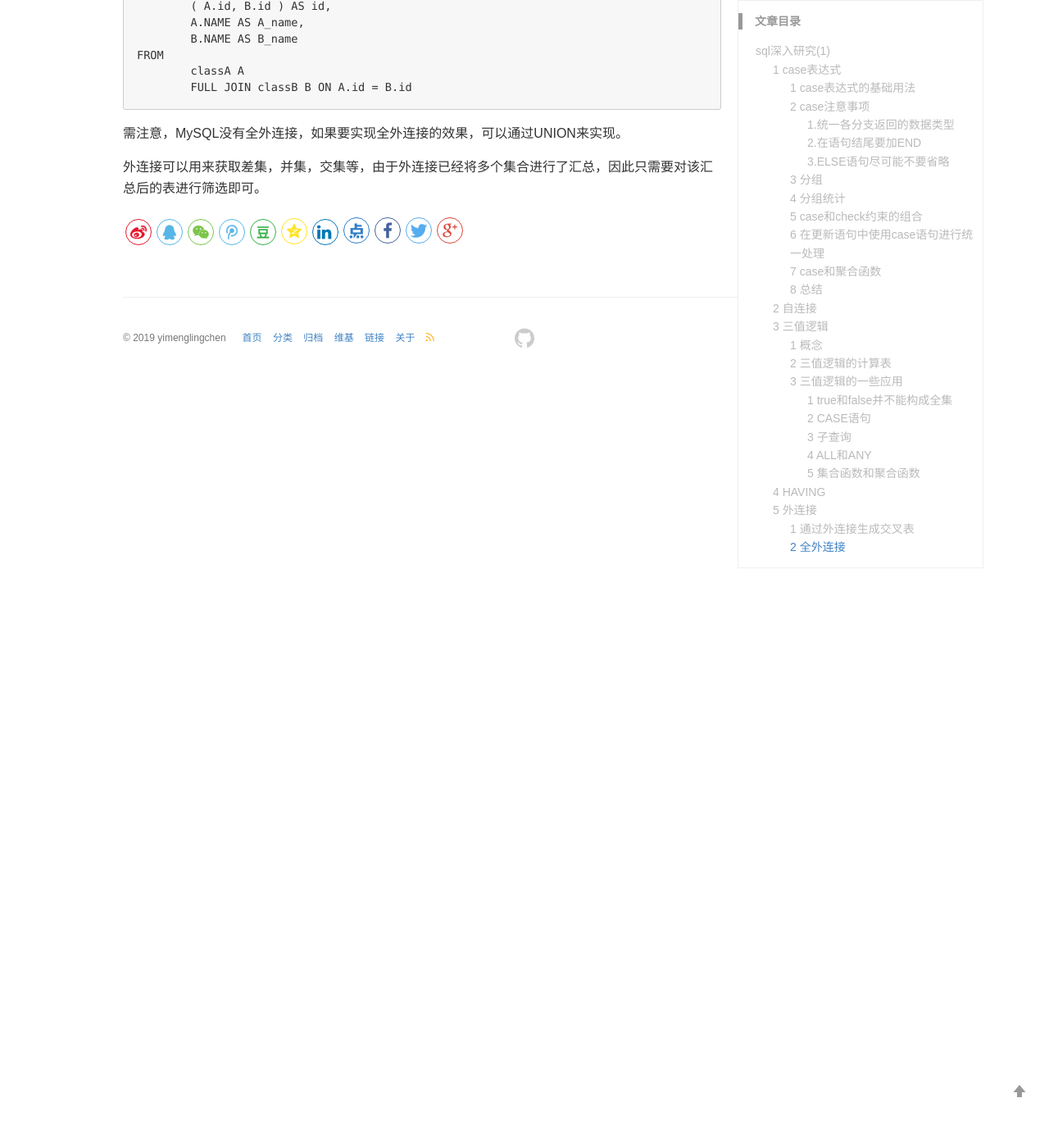
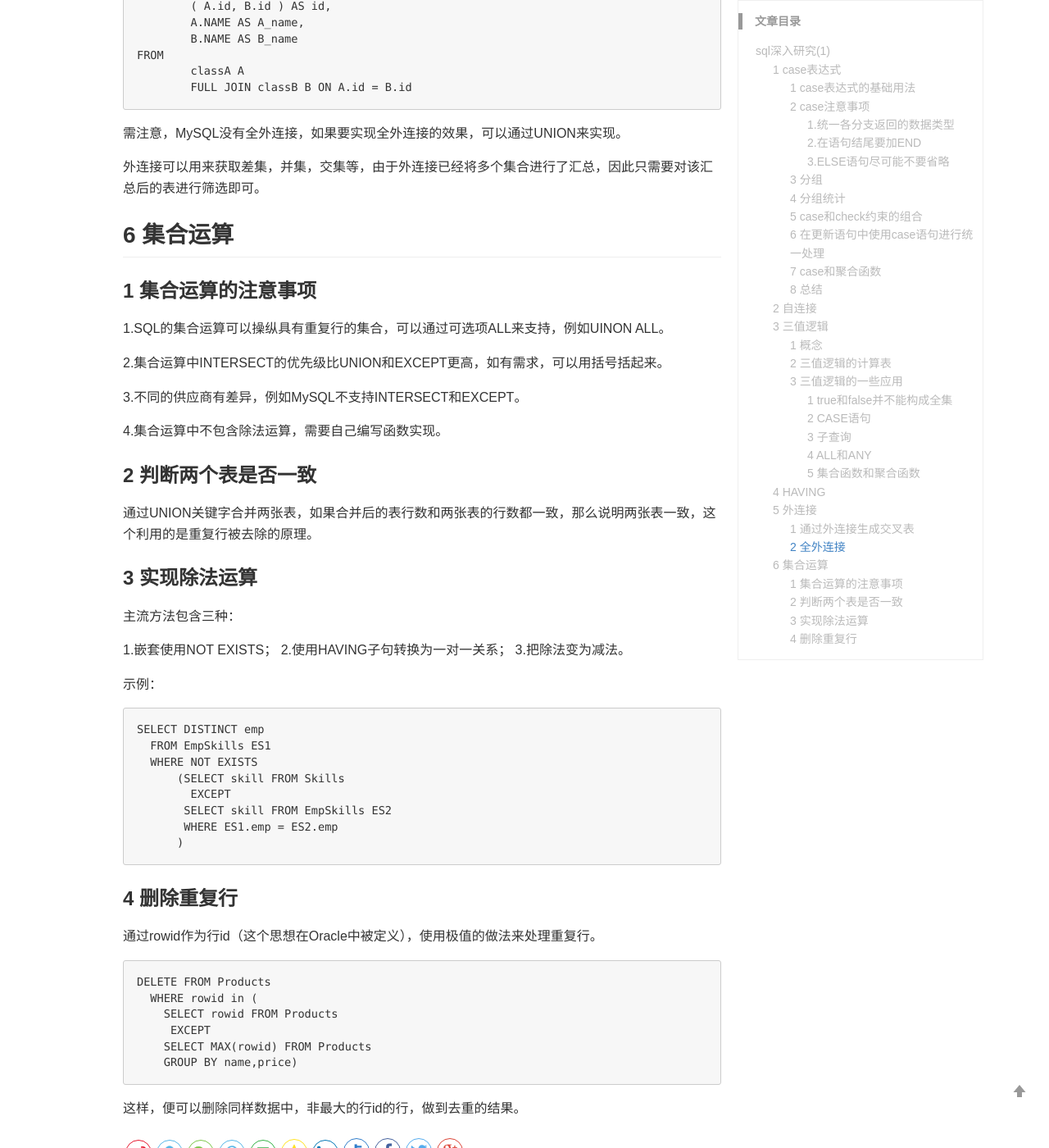
Before and after one commit to yimenglingchen/yimenglingchen.github.io, a Jekyll site: the page built from _posts/2022-01-09-sql深入研究(1).md, in a window 1280 px wide and 1400 px high, scrolled down 7508 px. Shown: the whole window at 82% size. Built offline with Jekyll 4.4.1, drawn with Linux system fonts in a browser that asks for light colours; comment, search, counter and statistics services are not loaded.

Commit message:
sql深入研究V0.4——集合运算

````diff
--- a/_posts/2022-01-09-sql深入研究(1).md
+++ b/_posts/2022-01-09-sql深入研究(1).md
@@ -335,3 +335,56 @@ FROM
 需注意，MySQL没有全外连接，如果要实现全外连接的效果，可以通过UNION来实现。
 
 外连接可以用来获取差集，并集，交集等，由于外连接已经将多个集合进行了汇总，因此只需要对该汇总后的表进行筛选即可。
+
+
+## 6 集合运算
+
+### 1 集合运算的注意事项
+
+1.SQL的集合运算可以操纵具有重复行的集合，可以通过可选项ALL来支持，例如UINON ALL。
+
+2.集合运算中INTERSECT的优先级比UNION和EXCEPT更高，如有需求，可以用括号括起来。
+
+3.不同的供应商有差异，例如MySQL不支持INTERSECT和EXCEPT。
+
+4.集合运算中不包含除法运算，需要自己编写函数实现。
+
+### 2 判断两个表是否一致
+
+通过UNION关键字合并两张表，如果合并后的表行数和两张表的行数都一致，那么说明两张表一致，这个利用的是重复行被去除的原理。
+
+### 3 实现除法运算
+
+主流方法包含三种：
+
+1.嵌套使用NOT EXISTS；
+2.使用HAVING子句转换为一对一关系；
+3.把除法变为减法。
+
+示例：
+
+```
+SELECT DISTINCT emp
+  FROM EmpSkills ES1
+  WHERE NOT EXISTS
+      (SELECT skill FROM Skills
+        EXCEPT
+       SELECT skill FROM EmpSkills ES2
+       WHERE ES1.emp = ES2.emp
+      )
+```
+
+### 4 删除重复行
+
+通过rowid作为行id（这个思想在Oracle中被定义），使用极值的做法来处理重复行。
+
+```
+DELETE FROM Products
+  WHERE rowid in (
+    SELECT rowid FROM Products
+     EXCEPT
+    SELECT MAX(rowid) FROM Products
+    GROUP BY name,price)
+```
+
+这样，便可以删除同样数据中，非最大的行id的行，做到去重的结果。
````
